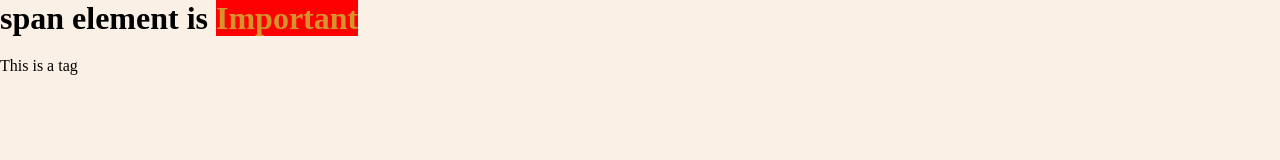
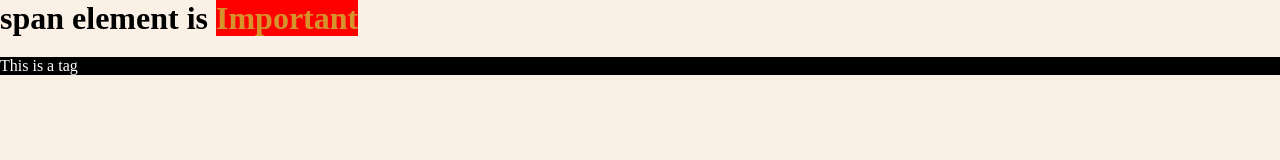
Before and after one commit to shanmugapriyasivaraj/Basic-Alignment, a plain HTML site: page index.html in a window 1280 px wide. Drawn offline with Linux system fonts and the light colour scheme.

Commit message:
second changes

```diff
--- a/index.html
+++ b/index.html
@@ -6,15 +6,9 @@
     <meta name="viewport" content="width=device-width, initial-scale=1.0" />
     <title>Priya's WebSite!</title>
     <link rel="stylesheet" href="style.css" />
-    <style>
-      span {
-        color: rgb(214, 146, 43);
-        background-color: red;
-      }
-    </style>
   </head>
   <body>
     <h1>span element is <span>Important</span></h1>
-    <p style="margin-top: 20px">This is a tag</p>
+    <p class="external_change">This is a tag</p>
   </body>
 </html>
--- a/style.css
+++ b/style.css
@@ -7,3 +7,12 @@
 body {
   background-color: linen;
 }
+span {
+  color: rgb(214, 146, 43);
+  background-color: red;
+}
+.external_change {
+  margin-top: 20px;
+  color: white;
+  background-color: black;
+}
```
